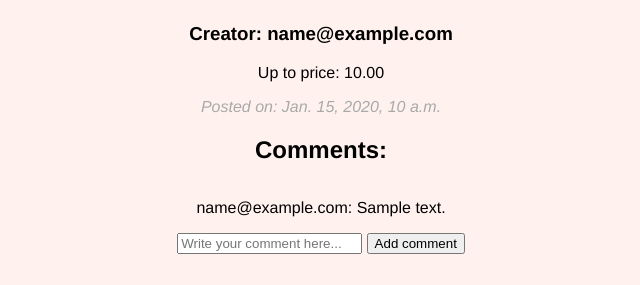
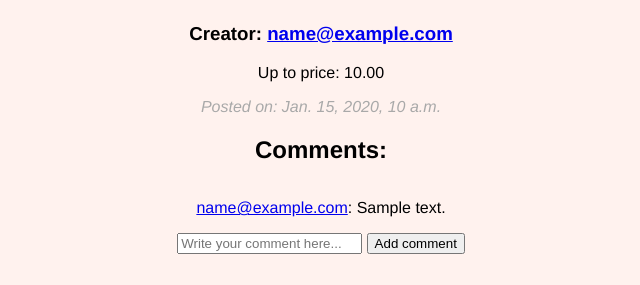
Before and after one commit to sisialt/GiftWithCause_DjangoProject, a Django app: page /gift-searches/1/details/ in a window 1280 px wide. Shown: the part 290-575 px from the top of the page, without its empty margins (319-959 px from the left). Run offline with Django 4.2, Linux system fonts and the light colour scheme; tables that the repository leaves empty hold one stand-in row (values such as "Sample post").

Commit message:
Links to creator`s profile details

```diff
--- a/templates/gift-search-details.html
+++ b/templates/gift-search-details.html
@@ -7,7 +7,7 @@
         <img src="{{ gift.image }}" width="60px" height="60px">
     {% endif %}
 
-    <h3>Creator: {{ giftsearch.user.email }}</h3>
+    <h3>Creator: <a href="{% url 'profile-details' giftsearch.user_id %}">{{ giftsearch.user.email }}</a></h3>
     <p>Up to price: {{ giftsearch.up_to_price }}</p>
     <p style="font-style: italic; color: darkgrey ">Posted on: {{ giftsearch.created_at }}</p>
 
@@ -16,7 +16,7 @@
     {% if comments %}
         {% for comment in comments %}
             <div>
-                <p style="display: inline-block">{{ comment.author.email }}: {{ comment }}</p>
+                <p style="display: inline-block"><a href="{% url 'profile-details' comment.author.pk %}">{{ comment.author.email }}</a>: {{ comment }}</p>
 
                 {% if request.user == comment.author %}
                     <form style="display: inline-block" method="post"
```
